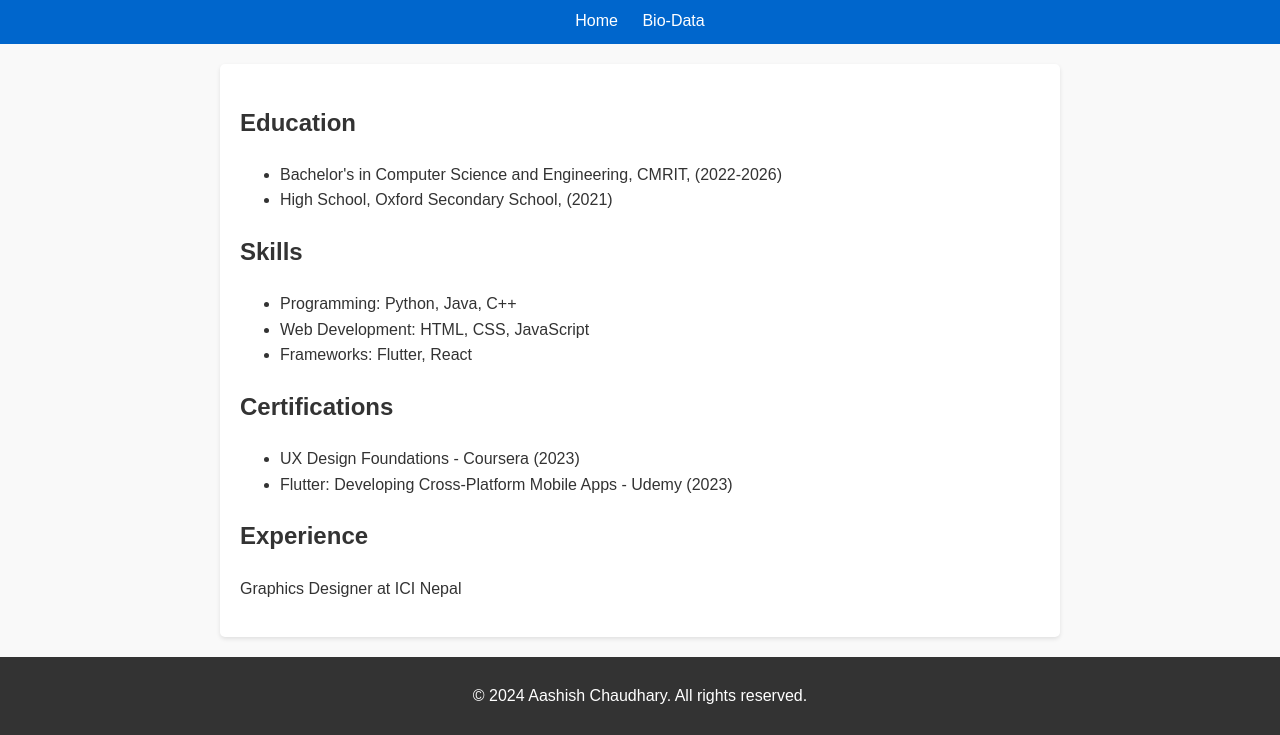
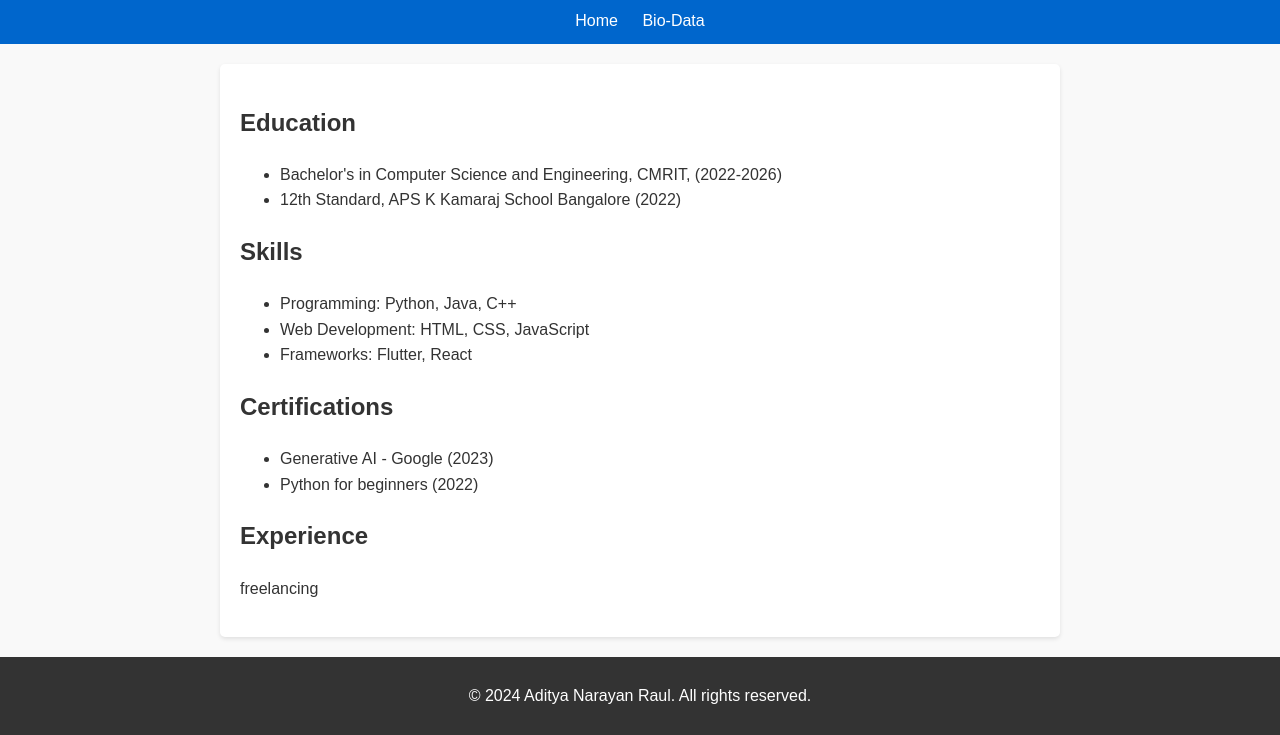
Before and after one commit to adityaraul004/resumeproject, a plain HTML site: page resume.html in a window 1280 px wide. Shown: the part 96-831 px from the top of the page. Drawn offline with Linux system fonts and the light colour scheme.

Commit message:
Update resume.html

```diff
--- a/resume.html
+++ b/resume.html
@@ -4,7 +4,7 @@
 <head>
     <meta charset="UTF-8">
     <meta name="viewport" content="width=device-width, initial-scale=1.0">
-    <title>Aashish Chaudhary's Resume</title>
+    <title>Aditya Narayan's Resume</title>
     <link rel="stylesheet" href="styles.css">
 </head>
 
@@ -21,7 +21,7 @@
             <h2>Education</h2>
             <ul>
                 <li>Bachelor's in Computer Science and Engineering, CMRIT, (2022-2026)</li>
-                <li>High School, Oxford Secondary School, (2021)</li>
+                <li>12th Standard, APS K Kamaraj School Bangalore (2022)</li>
             </ul>
         </section>
         <section>
@@ -35,18 +35,18 @@
         <section>
             <h2>Certifications</h2>
             <ul>
-                <li>UX Design Foundations - Coursera (2023)</li>
-                <li>Flutter: Developing Cross-Platform Mobile Apps - Udemy (2023)</li>
+                <li>Generative AI - Google (2023)</li>
+                <li>Python for beginners (2022)</li>
             </ul>
         </section>
         <section>
             <h2>Experience</h2>
-            <p>Graphics Designer at ICI Nepal</p>
+            <p>freelancing</p>
         </section>
 
     </main>
     <footer>
-        <p>&copy; 2024 Aashish Chaudhary. All rights reserved.</p>
+        <p>&copy; 2024 Aditya Narayan Raul. All rights reserved.</p>
     </footer>
 </body>
 
```
